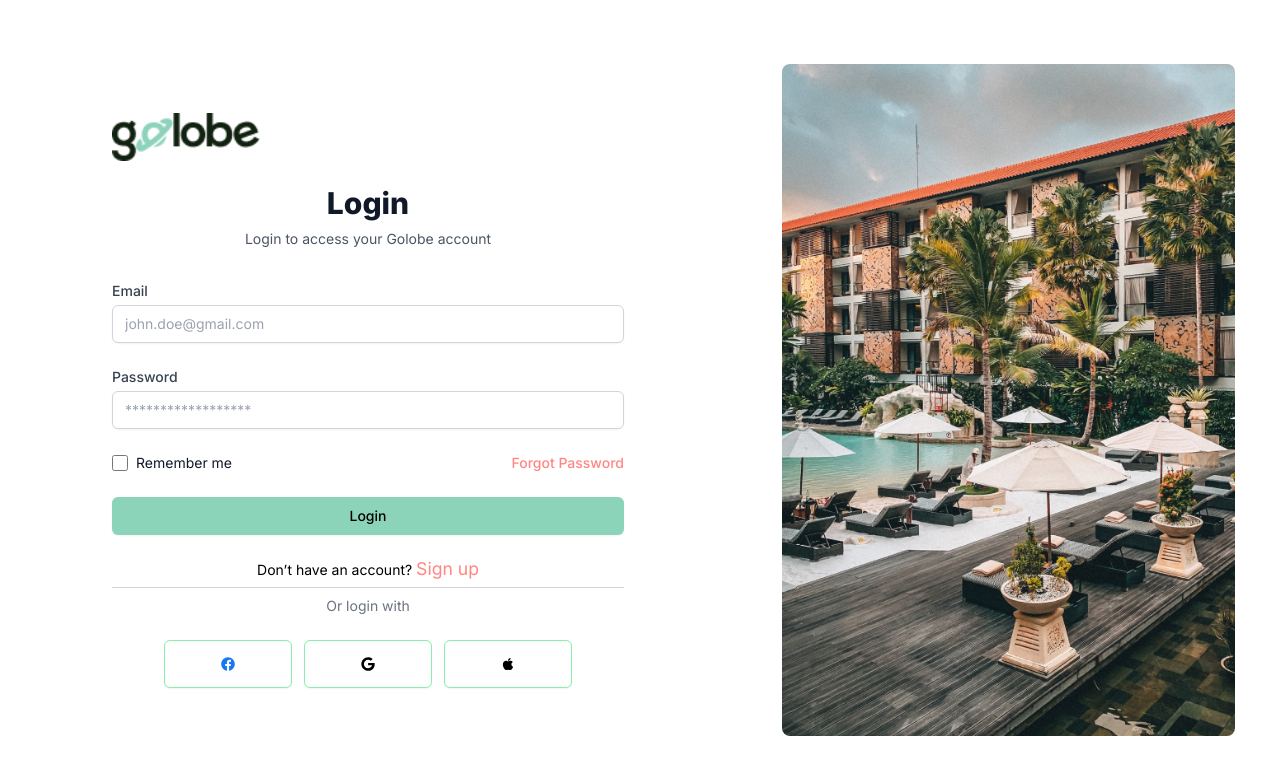
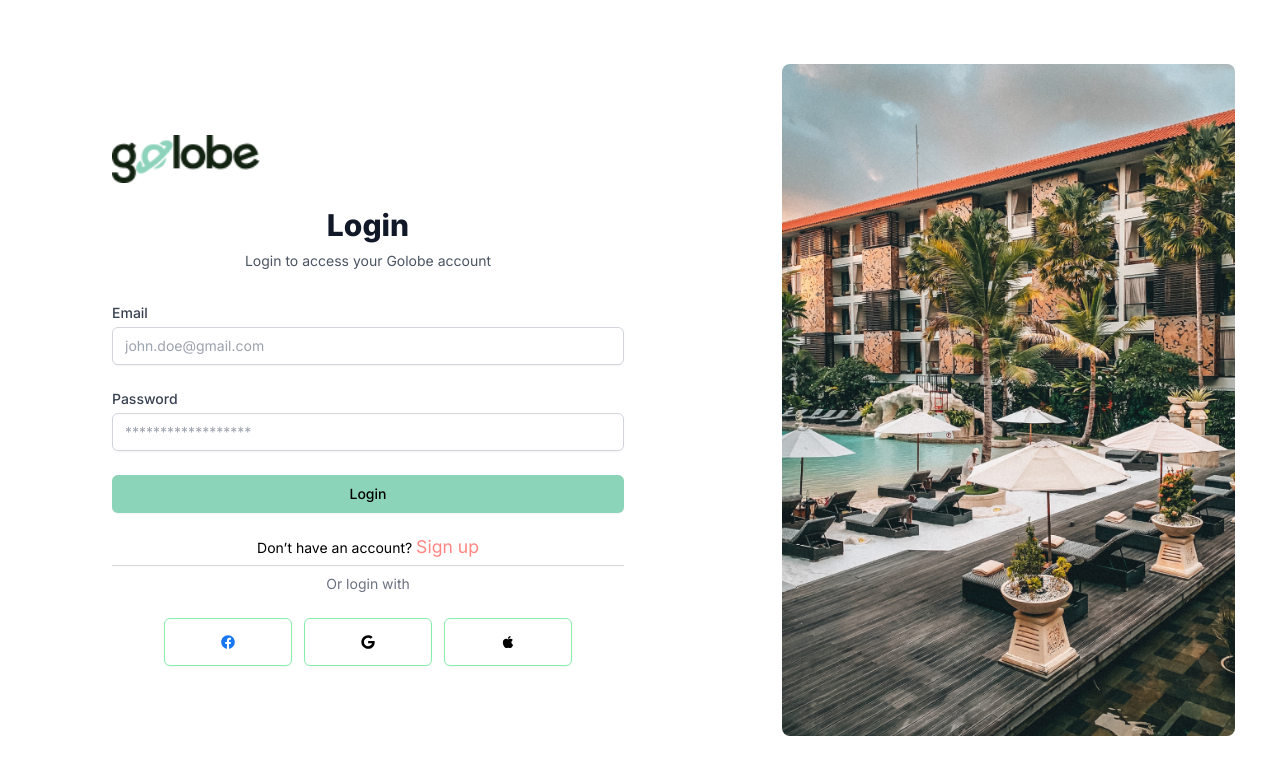
Before and after one commit to seifeddinesaad01/Golobe-Travel-agency-website, a Next.js app: page /sign-in in a window 1280 px wide. Shown: the top 774 px of the page. Built offline with nearby package versions, Linux system fonts and the light colour scheme.

Commit message:
feat(validation): add form validation for login form

```diff
--- a/package.json
+++ b/package.json
@@ -9,11 +9,14 @@
     "lint": "next lint"
   },
   "dependencies": {
+    "firebase": "^10.7.1",
+    "formik": "^2.4.5",
     "next": "14.0.4",
     "node": "^21.2.0",
     "react": "^18",
     "react-dom": "^18",
-    "react-icons": "^4.12.0"
+    "react-icons": "^4.12.0",
+    "yup": "^1.3.3"
   },
   "devDependencies": {
     "@types/node": "^20",
--- a/src/app/(auth)/sign-in/page.tsx
+++ b/src/app/(auth)/sign-in/page.tsx
@@ -1,9 +1,37 @@
+'use client'
+import React from "react";
 import Image from "next/image";
 import Logo from "../../../../public/Logo.png";
 import SignInImage from "../../../../public/SignIn/sideImage.png";
 import { FaGoogle, FaApple, FaFacebook } from "react-icons/fa";
+import { auth } from "../../../config/firebase";
+import {createUserWithEmailAndPassword} from "firebase/auth"
+import { useFormik } from "formik";
+import * as yup from "yup";
+
+const validationSchema = yup.object({
+  email: yup.string().email("Invalid email address").required("Required"),
+  password: yup.string().required("Password is required").min(6, "Password must be at least 6 characters"),
+});
 
 export default function SignIn() {
+  const formik = useFormik({
+    initialValues: {
+      email: "",
+      password: "",
+    },
+    validationSchema: validationSchema,
+    onSubmit: async (values) => {
+      console.log("Form submitted with values:", values);
+
+      try {
+        await createUserWithEmailAndPassword(auth, values.email, values.password);
+      } catch (err) {
+        console.error(err);
+      }
+    },
+  });
+
   return (
     <div className="min-h-screen flex flex-col sm:flex-row">
       <div className="flex-1 py-16 flex flex-col justify-center px-4 sm:px-6  lg:px-20 xl:px-24">
@@ -17,11 +45,7 @@ export default function SignIn() {
           </div>
 
           <div className="mt-8">
-            <form
-              action="#"
-              className="space-y-6"
-              method="POST"
-            >
+            <form onSubmit={formik.handleSubmit} className="space-y-6">
               <div>
                 <label
                   className="block text-sm font-medium text-gray-700"
@@ -32,13 +56,22 @@ export default function SignIn() {
                 <div className="mt-1">
                   <input
                     autoComplete="email"
-                    className="appearance-none block w-full px-3 py-2 border border-gray-300 rounded-md shadow-sm placeholder-gray-400 focus:outline-none focus:ring-indigo-500 focus:border-indigo-500 sm:text-sm"
+                    className={`${
+                      formik.touched.email && formik.errors.email
+                        ? "border-red-300"
+                        : "border-gray-300"
+                    } appearance-none block w-full px-3 py-2 border rounded-md shadow-sm placeholder-gray-400 focus:outline-none focus:ring-indigo-500 focus:border-indigo-500 sm:text-sm`}
                     id="email"
                     name="email"
                     placeholder="john.doe@gmail.com"
-                    required
                     type="email"
+                    onChange={formik.handleChange}
+                    onBlur={formik.handleBlur}
+                    value={formik.values.email}
                   />
+                  {formik.touched.email && formik.errors.email && (
+                    <p className="mt-1 text-sm text-red-500">{formik.errors.email}</p>
+                  )}
                 </div>
               </div>
               <div className="space-y-1">
@@ -51,49 +84,31 @@ export default function SignIn() {
                 <div className="mt-1">
                   <input
                     autoComplete="current-password"
-                    className="appearance-none block w-full px-3 py-2 border border-gray-300 rounded-md shadow-sm placeholder-gray-400 focus:outline-none focus:ring-indigo-500 focus:border-indigo-500 sm:text-sm"
+                    className={`${
+                      formik.touched.password && formik.errors.password
+                        ? "border-red-300"
+                        : "border-gray-300"
+                    } appearance-none block w-full px-3 py-2 border rounded-md shadow-sm placeholder-gray-400 focus:outline-none focus:ring-indigo-500 focus:border-indigo-500 sm:text-sm`}
                     id="password"
                     name="password"
                     placeholder="******************"
-                    required
                     type="password"
+                    onChange={formik.handleChange}
+                    onBlur={formik.handleBlur}
+                    value={formik.values.password}
                   />
-                </div>
-              </div>
-              <div className="flex items-center justify-between">
-                <div className="flex items-center">
-                  <input
-                    className="h-4 w-4 text-indigo-600 focus:ring-indigo-500 border-gray-300 rounded"
-                    id="remember_me"
-                    name="remember_me"
-                    type="checkbox"
-                  />
-                  <label
-                    className="ml-2 block text-sm text-gray-900"
-                    htmlFor="remember_me"
-                  >
-                    Remember me
-                  </label>
-                </div>
-                <div className="text-sm">
-                  <a
-                    style={{
-                      color: "#ff8682ff",
-                    }}
-                    className="font-medium"
-                    href="#"
-                  >
-                    Forgot Password
-                  </a>
+                  {formik.touched.password && formik.errors.password && (
+                    <p className="mt-1 text-sm text-red-500">{formik.errors.password}</p>
+                  )}
                 </div>
               </div>
               <div>
                 <button
+                  type="submit"
                   style={{
                     backgroundColor: "#8cd4b9ff",
                   }}
                   className="w-full flex justify-center py-2 px-4 border border-transparent rounded-md shadow-sm text-sm font-medium text-black focus:outline-none focus:ring-2 focus:ring-offset-2 focus:ring-indigo-500"
-                  type="submit"
                 >
                   Login
                 </button>
@@ -104,17 +119,20 @@ export default function SignIn() {
                 <div className="absolute inset-0 flex items-center">
                   <div className="w-full border-t border-gray-300" />
                 </div>
-                <div className="relative flex justify-center text-sm pb-4">
+                <div
+                  className="relative flex justify-center text-sm pb-4"
+                >
                   <p>
                     Don’t have an account?{" "}
                     <span
+
                       style={{
                         color: "#ff8682ff",
                         fontSize: "1.1rem",
                         cursor: "pointer",
                       }}
                     >
-                      Sign up{" "}
+                      Sign up
                     </span>
                   </p>
                 </div>
--- /dev/null
+++ b/src/config/firebase.js
@@ -0,0 +1,25 @@
+// Import the functions you need from the SDKs you need
+import { initializeApp } from "firebase/app";
+import { getAnalytics } from "firebase/analytics";
+import {getAuth, GoogleAuthProvider} from "firebase/auth"
+// TODO: Add SDKs for Firebase products that you want to use
+// https://firebase.google.com/docs/web/setup#available-libraries
+
+// Your web app's Firebase configuration
+// For Firebase JS SDK v7.20.0 and later, measurementId is optional
+const firebaseConfig = {
+  apiKey: "AIzaSyCtYVs6N56Z12Fm3spZwWgNB_NnZdxv9rY",
+  authDomain: "react-firebase-auth-f1039.firebaseapp.com",
+  projectId: "react-firebase-auth-f1039",
+  storageBucket: "react-firebase-auth-f1039.appspot.com",
+  messagingSenderId: "273776555646",
+  appId: "1:273776555646:web:2254e9d086c4b81088ca2f",
+  measurementId: "G-L9NLJC6V32"
+};
+
+// Initialize Firebase
+const app = initializeApp(firebaseConfig);
+export const auth = getAuth(app);
+export const googleProvider = new GoogleAuthProvider();
+
+const analytics = getAnalytics(app);
```
Also changed, not shown: 1 other file (tests, documents, lock files or other folders).
